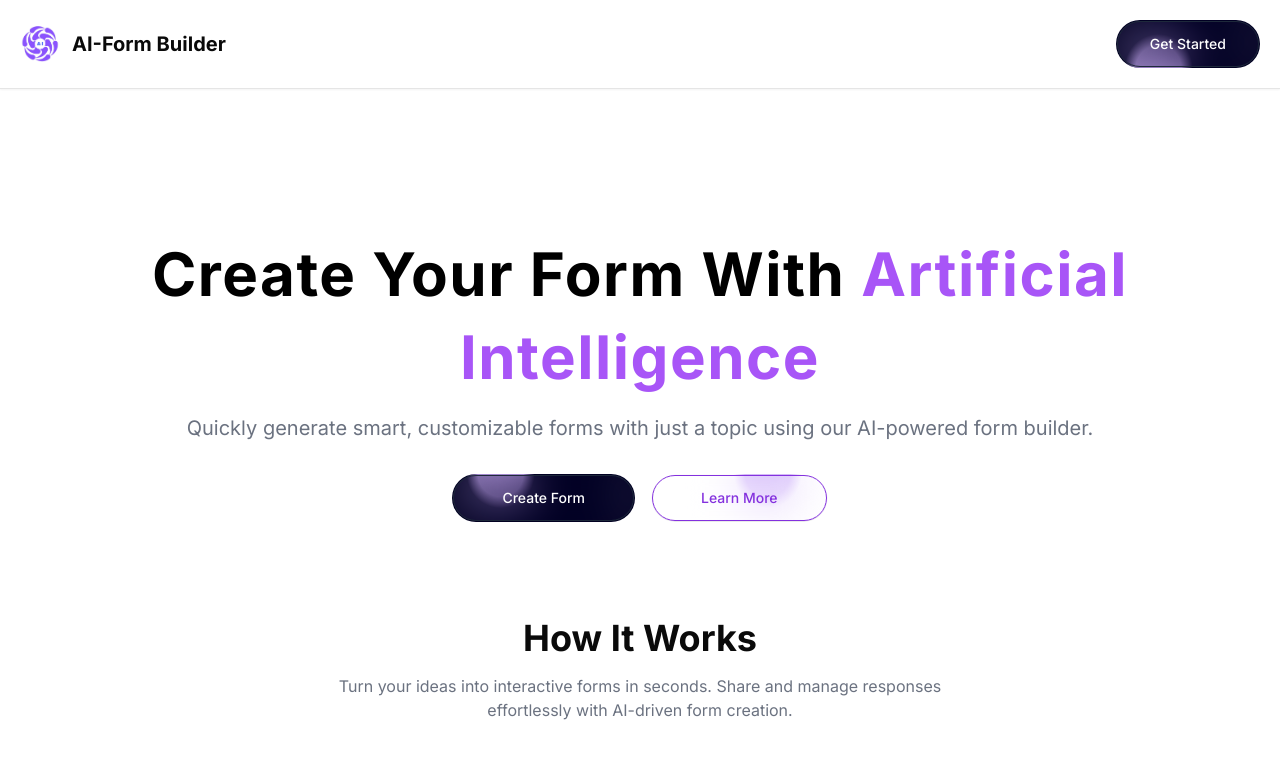
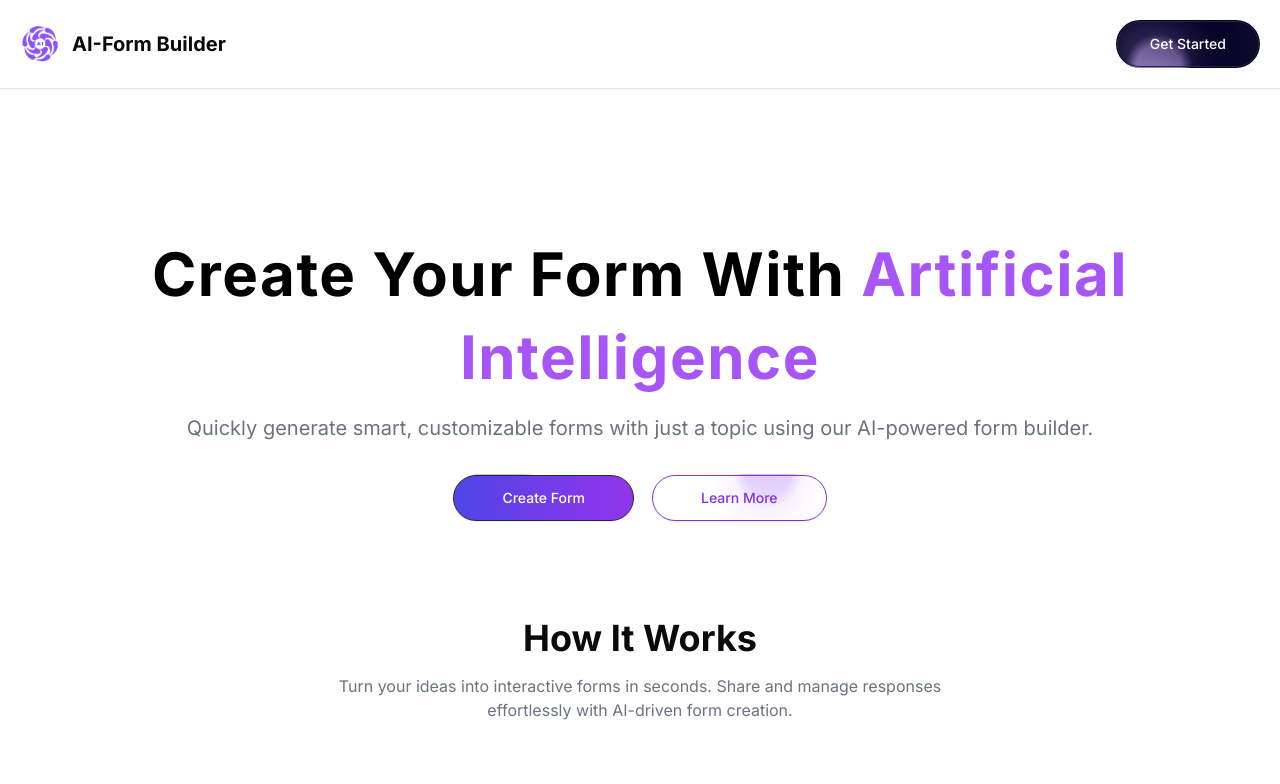
Before and after one commit to Prateek-rajput-007/AI-Form-Builder, a Next.js app: page / in a window 1280 px wide. Shown: the top 784 px of the page. Built offline with nearby package versions, Linux system fonts and the light colour scheme; no server answers.

Commit message:
Update Hero.tsx

```diff
--- a/app/_components/Hero.tsx
+++ b/app/_components/Hero.tsx
@@ -5,7 +5,7 @@ import { FaLocationArrow } from 'react-icons/fa';
 import { AtomIcon, Edit, Share2 } from 'lucide-react';
 import { Button } from "@/components/ui/moving-border";
 import { TextGenerateEffect } from "@/components/ui/text-generate-effect";
-import { SignInButton, useUser } from '@clerk/nextjs'
+import { SignInButton, useUser } from '@clerk/nextjs';
 import { usePathname } from 'next/navigation';
 import React, { useEffect } from 'react';
 import Link from 'next/link';
@@ -37,14 +37,10 @@ function Hero() {
             {isSignedIn ? (
               <Link href="/dashboard" passHref>
                 <Button
-                 duration={Math.floor(Math.random() * 1000) + 1000}
-                 borderRadius="1.95rem"
-                 style={{
-                   background: "rgb(2,0,36)",
-                   backgroundColor: "linear-gradient(90deg, rgba(2,0,36,1) 0%, rgba(15,70,179,1) 35%)",
-                   borderRadius: `calc(1.75rem * 0.96)`,
-                 }}
-                 className="block w-full rounded px-12 py-3 text-sm font-medium text-white shadow hover:bg-purple-700 focus:outline-none focus:ring active:bg-purple-500 sm:w-auto"
+                  duration={Math.floor(Math.random() * 1000) + 1000}
+                  borderRadius="1.95rem"
+                  style={{ borderRadius: `calc(1.75rem * 0.96)` }}
+                  className="rounded px-12 py-3 text-sm font-medium text-white bg-gradient-to-r from-indigo-600 to-purple-600 shadow hover:opacity-90 focus:outline-none focus:ring active:opacity-75"
                 >
                   Create Form
                 </Button>
@@ -54,12 +50,8 @@ function Hero() {
                 <Button
                   duration={Math.floor(Math.random() * 1000) + 1000}
                   borderRadius="1.95rem"
-                  style={{
-                    background: "rgb(2,0,36)",
-                    backgroundColor: "linear-gradient(90deg, rgba(2,0,36,1) 0%, rgba(15,70,179,1) 35%)",
-                    borderRadius: `calc(1.75rem * 0.96)`,
-                  }}
-                  className="block w-full rounded px-12 py-3 text-sm font-medium text-white shadow hover:bg-purple-700 focus:outline-none focus:ring active:bg-purple-500 sm:w-auto"
+                  style={{ borderRadius: `calc(1.75rem * 0.96)` }}
+                  className="rounded px-12 py-3 text-sm font-medium text-white bg-gradient-to-r from-indigo-600 to-purple-600 shadow hover:opacity-90 focus:outline-none focus:ring active:opacity-75"
                 >
                   Create Form
                 </Button>
```
